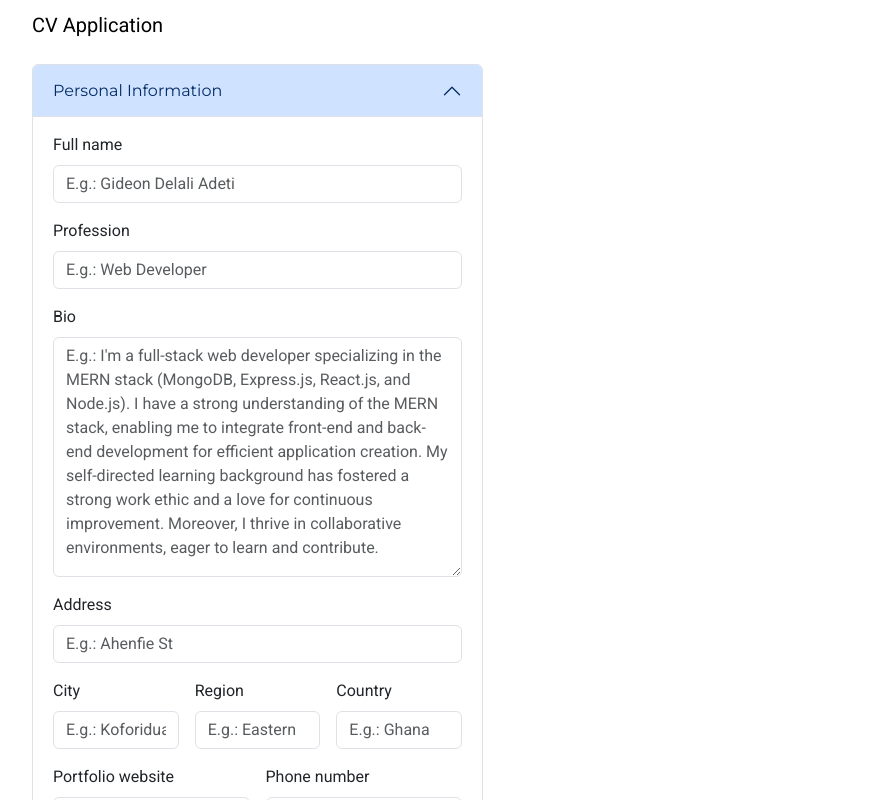
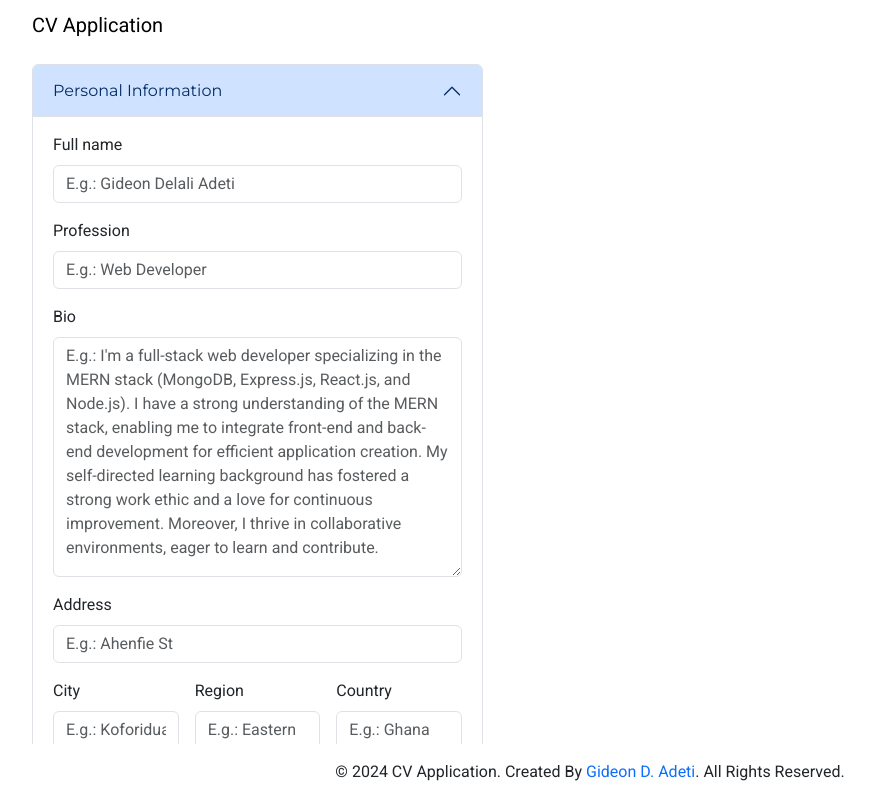
Before and after one commit to GDA0/cv-application, a React (Vite) app: page / in a window 1280 px wide. Shown: the top 800 px of the page, without its empty margins (50-921 px from the left). Built offline with nearby package versions, Linux system fonts and the light colour scheme.

Commit message:
Fix footer at the bottom

```diff
--- a/src/components/Footer.jsx
+++ b/src/components/Footer.jsx
@@ -1,6 +1,6 @@
 export default function Footer () {
   return (
-    <footer className='text-center p-3'>
+    <footer className='text-center p-3 fixed-bottom bg-white'>
       <p className='mb-0'>
         &copy; {new Date().getFullYear()} CV Application. Created By{' '}
         <a
--- a/src/components/Main.jsx
+++ b/src/components/Main.jsx
@@ -3,7 +3,7 @@ import CVPreviewer from './CVPreviewer'
 
 export default function Main () {
   return (
-    <main className='flex-grow-1 row mt-5 pt-3'>
+    <main className='flex-grow-1 row my-5 py-3'>
       <UserInputs />
       <CVPreviewer />
     </main>
```
